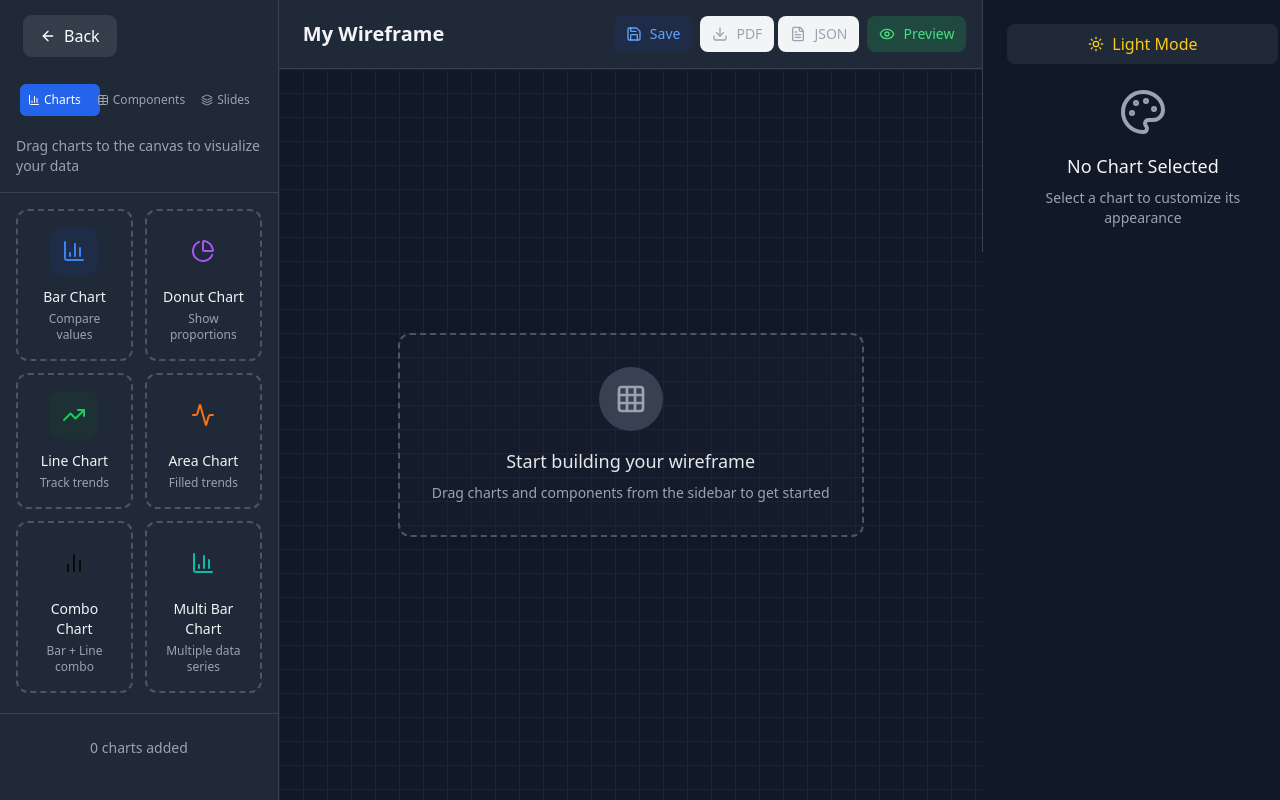
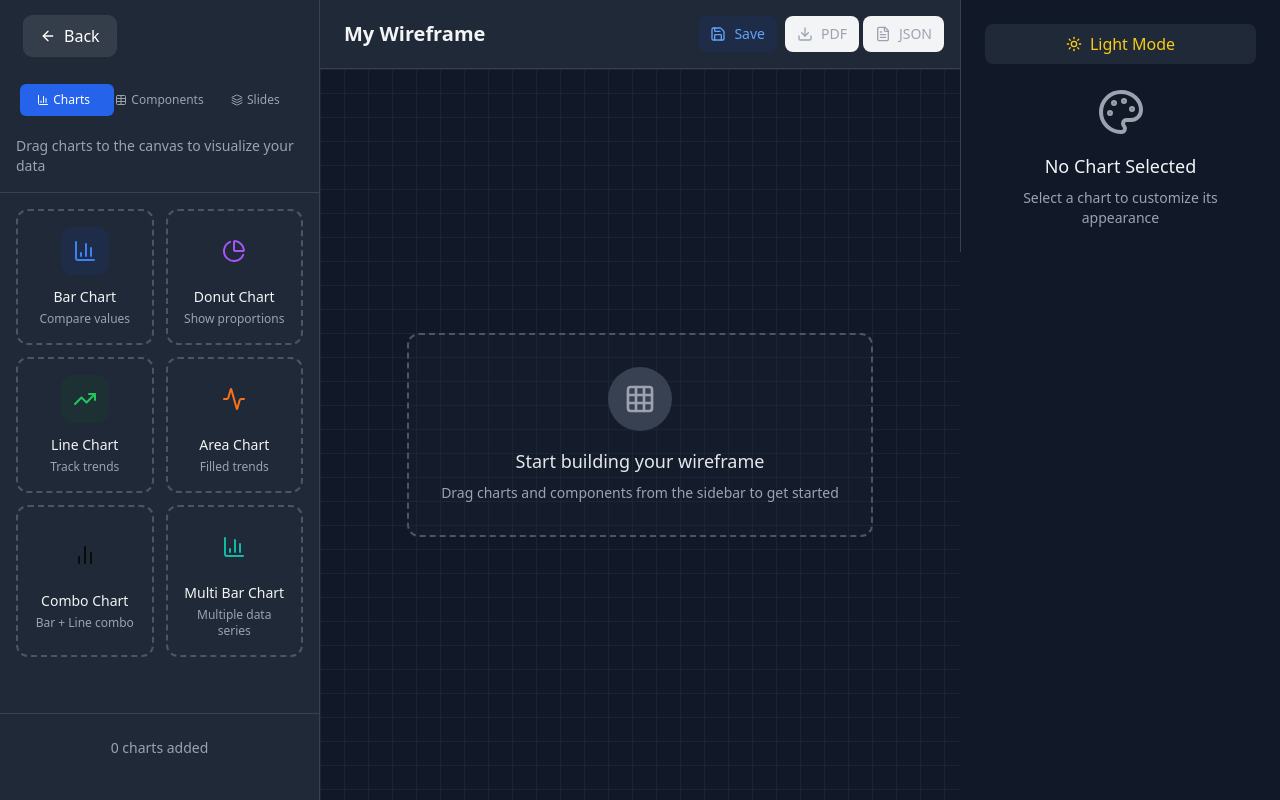
Before and after one commit to Neerajmfilterit/fixframe, a Next.js app: page /builder in a window 1280 px wide. Built offline with nearby package versions, Linux system fonts and the light colour scheme.

Commit message:
remove the preview

```diff
--- a/components/UltimateWireframeBuilder.tsx
+++ b/components/UltimateWireframeBuilder.tsx
@@ -1476,23 +1476,6 @@ export default function UltimateWireframeBuilder({
               </div>
 
 
-              <button
-                onClick={() => {
-                  if (projectId) {
-                    window.open(`/preview?project=${projectId}`, '_blank')
-                  } else {
-                    alert('Please save the project first to preview it')
-                  }
-                }}
-                className={`px-3 py-2 text-sm rounded-lg transition-colors flex items-center gap-2 ${
-                  isDarkMode
-                    ? 'bg-green-500/20 text-green-400 hover:bg-green-500/30'
-                    : 'bg-green-100 text-green-700 hover:bg-green-200'
-                }`}
-              >
-                <Eye className="w-4 h-4" />
-                Preview
-              </button>
             </div>
           </div>
         </div>
```
Lines whose indentation alone changed are shown as unchanged.
